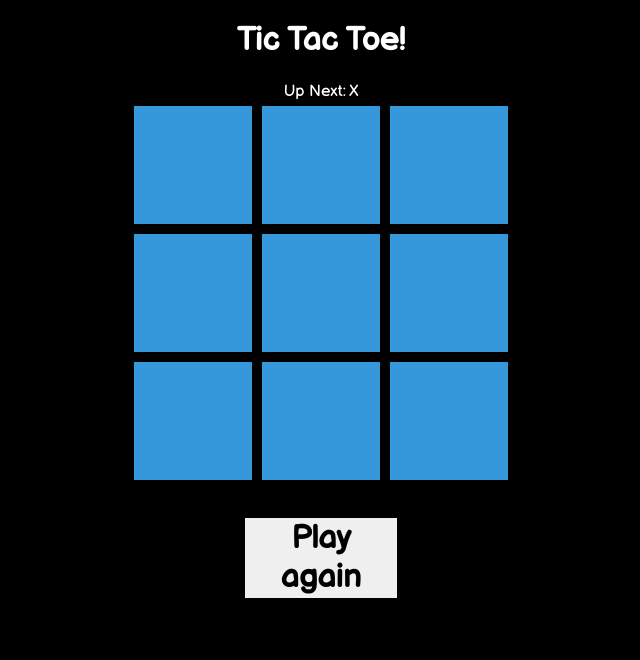
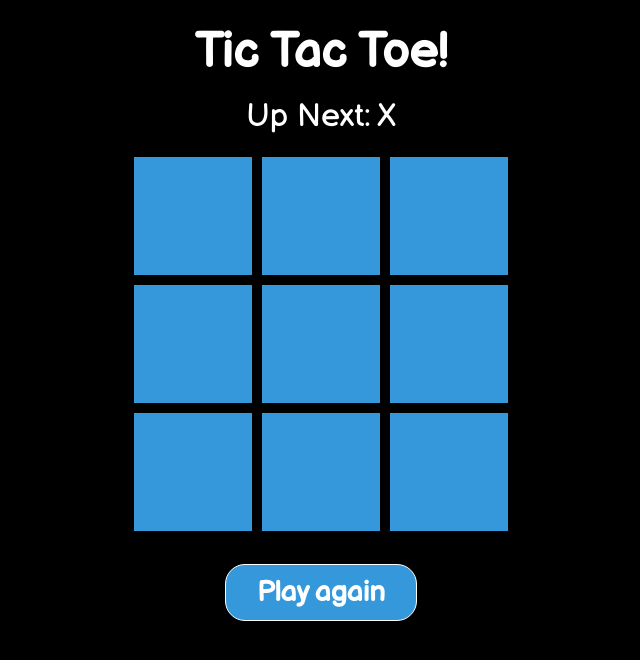
Before and after one commit to crystalthibodeau/node-fun, a React (Create React App) app in the folder IdeaProjects/node-fun/tictactoe/: page / in a window 1280 px wide. Shown: the top 660 px of the page, without its empty margins (319-959 px from the left). Built offline with nearby package versions, Linux system fonts and the light colour scheme.

Commit message:
button changes

```diff
--- a/IdeaProjects/node-fun/tictactoe/src/App.css
+++ b/IdeaProjects/node-fun/tictactoe/src/App.css
@@ -7,12 +7,20 @@ body {
     font-family: 'Balsamiq Sans', cursive;
 }
 
+.header-text{
+  color: white;
+  font-size: 3em;
+  margin: 0;
+  margin-top: .5em;
+}
 .color-white {
     color: white;
 }
 
 .status {
     color: white;
+    margin: .5em;
+    font-size: 2em;
 }
 
 .square {
@@ -22,6 +30,11 @@ body {
     border: 0; /*1px solid white;*/
     font-size: 4em;
     font-weight: bold;
+    transition: .25s ease-in-out;
+}
+
+.square:hover {
+    transform: scale(1.02);
 }
 
 .div-row {
@@ -43,11 +56,21 @@ body {
 }
 
 .restart-button > button {
+    color: white;
     margin-top: 1em;
+    padding: .4em;
     font-family: 'Balsamiq Sans', cursive;
-    width: 12vw;
-    /*height: 10vw;*/
-    border: 1px solid black;
-    font-size: 2em;
+    width: 15%;
+    border: 1px solid white;
+    background-color: #3498db;
+    border-radius: 20px;
+    font-size: 1.75em;
     font-weight: bold;
+    transition: .25s ease-in-out;
 }
+
+.restart-button > button:hover {
+    background-color: #2980b9;
+    transform: scale(1.06);
+    padding: .4em;
+}
--- a/IdeaProjects/node-fun/tictactoe/src/App.js
+++ b/IdeaProjects/node-fun/tictactoe/src/App.js
@@ -4,7 +4,7 @@ import './App.css';
 function App() {
     return (
         <div className="App">
-            <h1 className="color-white">Tic Tac Toe!</h1>
+            <h1 className="header-text">Tic Tac Toe!</h1>
             <Board/>
         </div>
     );
```
